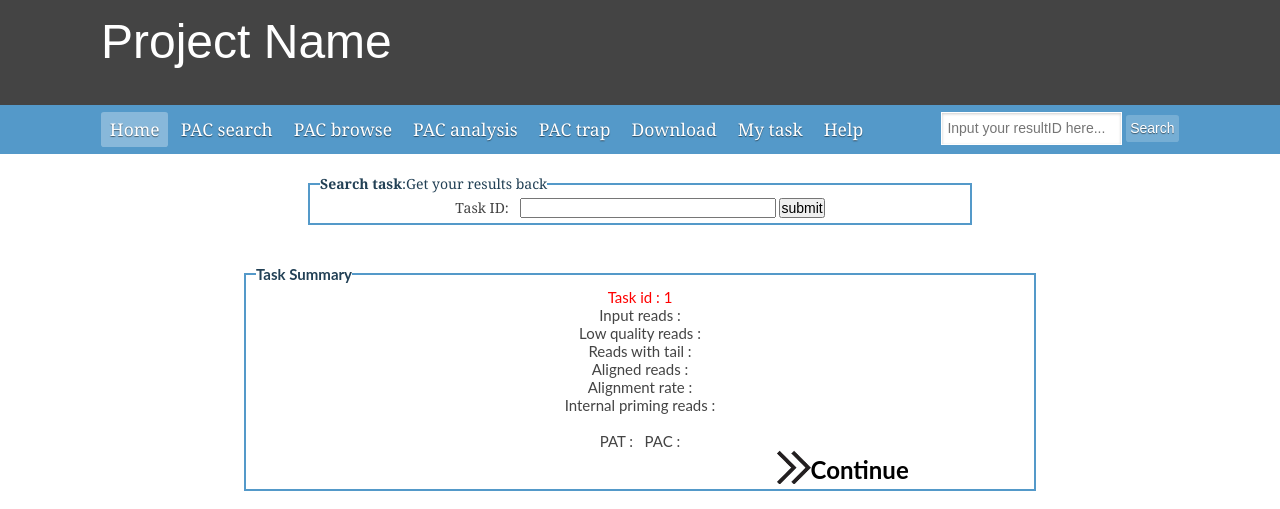
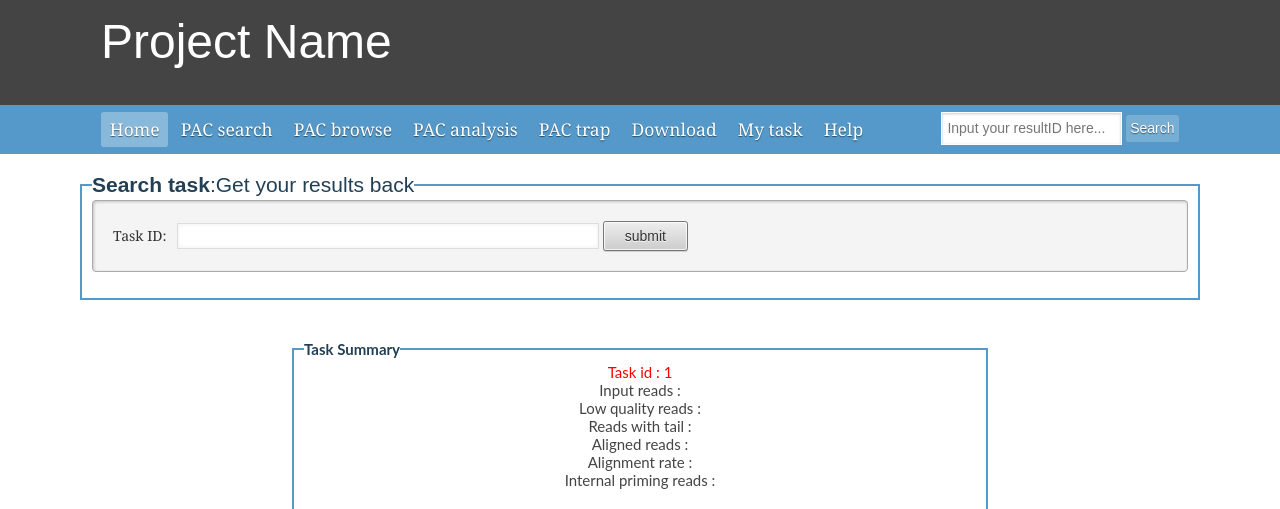
Before and after one commit to zhangyumin/front, a PHP site: page /jbrowse/task.php in a window 1280 px wide. Shown: the top 509 px of the page. Run offline with PHP 8.4, Linux system fonts and the light colour scheme; the visitor is signed in with stand-in values (Sample User, id 1); data that the repository does not hold is empty.

Commit message:
update task.php

```diff
--- a/css/custom.css
+++ b/css/custom.css
@@ -145,3 +145,7 @@ fieldset{
     .upload .ym-fbox{
         padding:0;
     }
+    #get_back input{
+        display: inline;
+       width: auto;
+    }
--- a/task.php
+++ b/task.php
@@ -19,17 +19,20 @@
         <?php
             include"navbar.php";
         ?>
-        <fieldset id="get_back" style="margin:20px auto;;clear:both;width: 50%;text-align: center;">
+        <div class="ym-wrapper">
+        <fieldset id="get_back" >
                     <legend style="text-align:left;">
-                        <span class="h3_italic">
+                        <h4>
                             <font color="#224055"><b>Search task</b>:Get your results back</font>
-                        </span>
+                        </h4>
                     </legend>
-                    <form method="post" id="getback" action="#">
-                        Task ID:&nbsp;&nbsp;
-                        <input name="getback" style="width: 40%;"/>
-                        <button type="submit">submit</button>
-                    </form>
+                    <div class="box info ym-form">
+                        <form method="post" id="getback" action="#">
+                            Task ID:&nbsp;&nbsp;
+                            <input name="getback" style="width: 40%;"/>
+                            <button type="submit">submit</button>
+                        </form>
+                    </div>
         </fieldset>
         <?php
             session_start();
@@ -138,6 +141,7 @@
                     </div>";
                 }
              ?>
+        </div>
        <div class="bottom">
         <?php
             include"footer.php";
```
